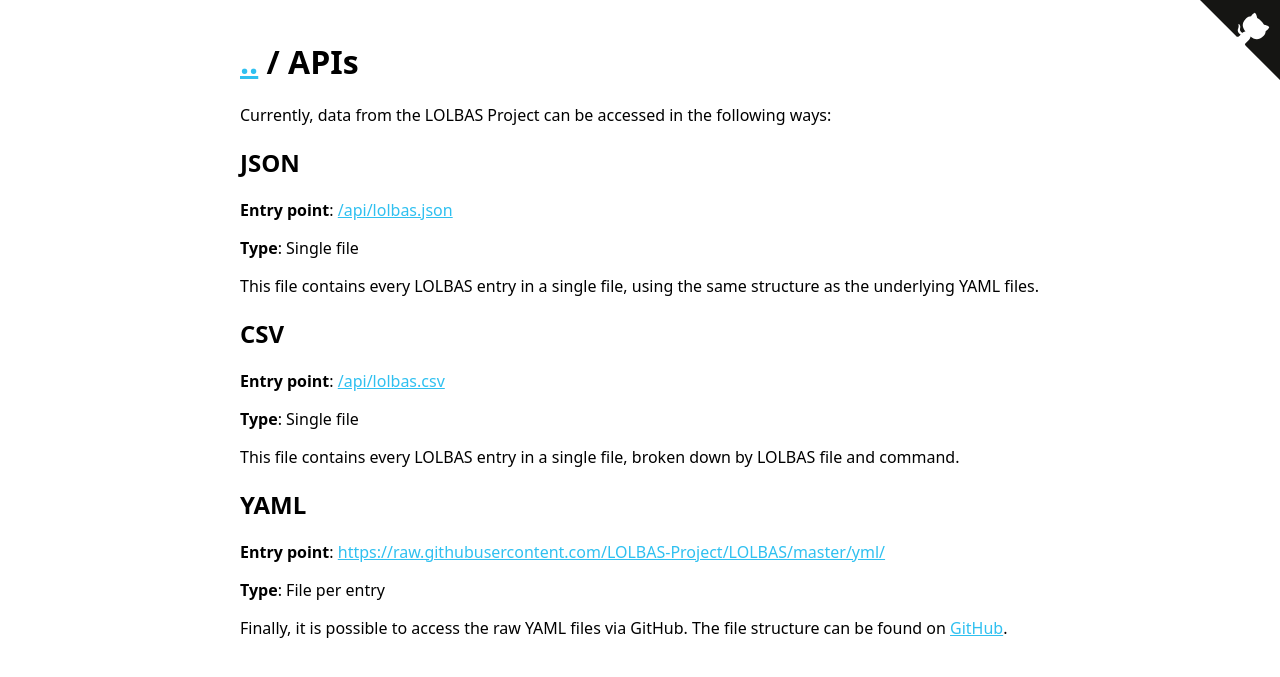
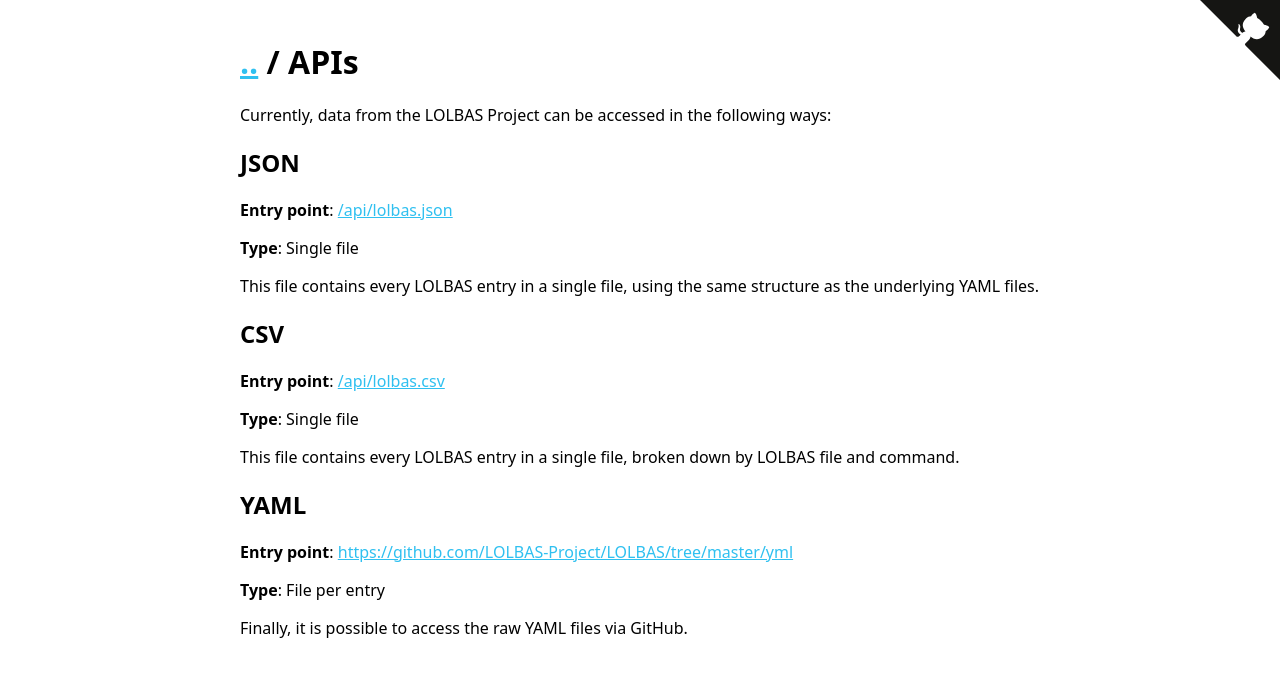
Before and after one commit to LOLBAS-Project/LOLBAS-Project.github.io, a Jekyll site: the page built from api/index.md, in a window 1280 px wide. Shown: the top 677 px of the page. Built offline with Jekyll 4.4.1, drawn with Linux system fonts in a browser that asks for light colours.

Commit message:
fixing up the yaml section of the api since it has a 404

```diff
--- a/api/index.md
+++ b/api/index.md
@@ -29,8 +29,8 @@
 This file contains every LOLBAS entry in a single file, broken down by LOLBAS file and command.
 
 ## YAML
-**Entry point**: <a href="https://raw.githubusercontent.com/LOLBAS-Project/LOLBAS/master/yml/">https://raw.githubusercontent.com/LOLBAS-Project/LOLBAS/master/yml/</a>
+**Entry point**: <a href="https://github.com/LOLBAS-Project/LOLBAS/tree/master/yml">https://github.com/LOLBAS-Project/LOLBAS/tree/master/yml</a>
 
 **Type**: File per entry
 
-Finally, it is possible to access the raw YAML files via GitHub. The file structure can be found on <a href="https://github.com/LOLBAS-Project/LOLBAS/tree/master/yml">GitHub</a>.
+Finally, it is possible to access the raw YAML files via GitHub.
```
